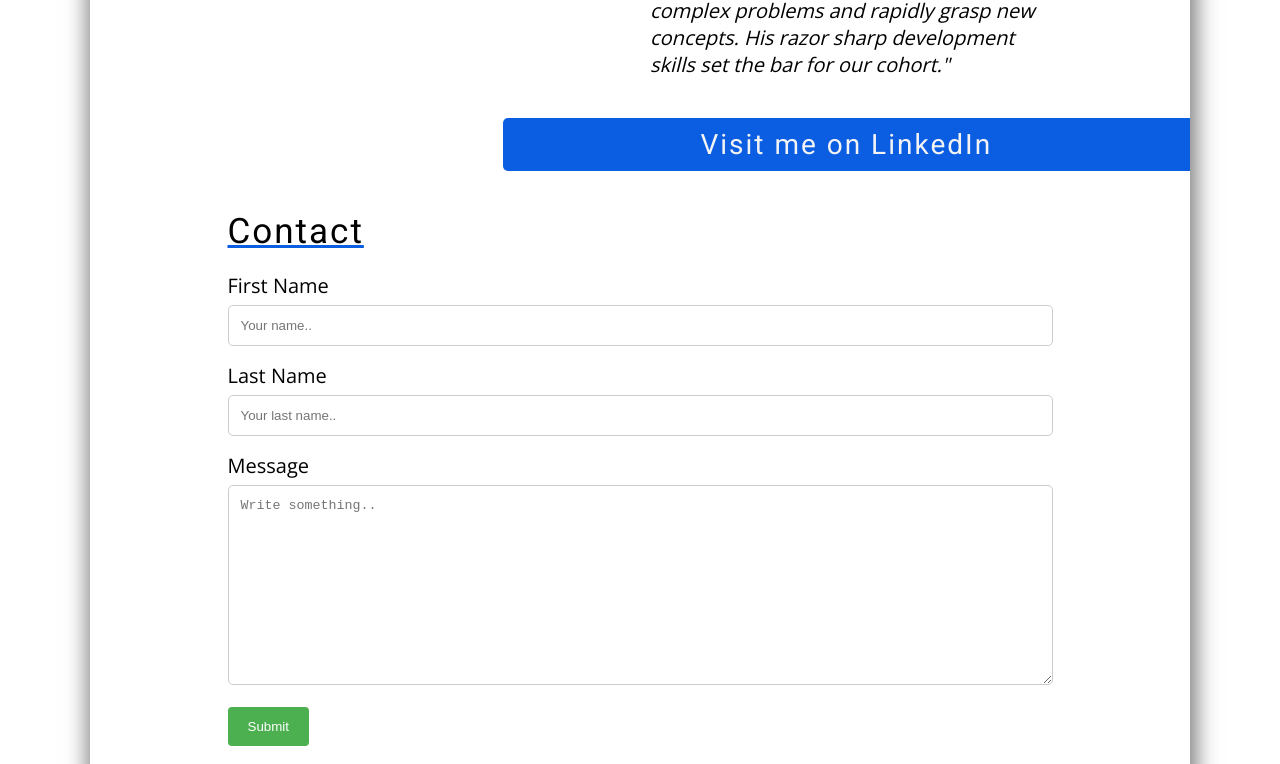
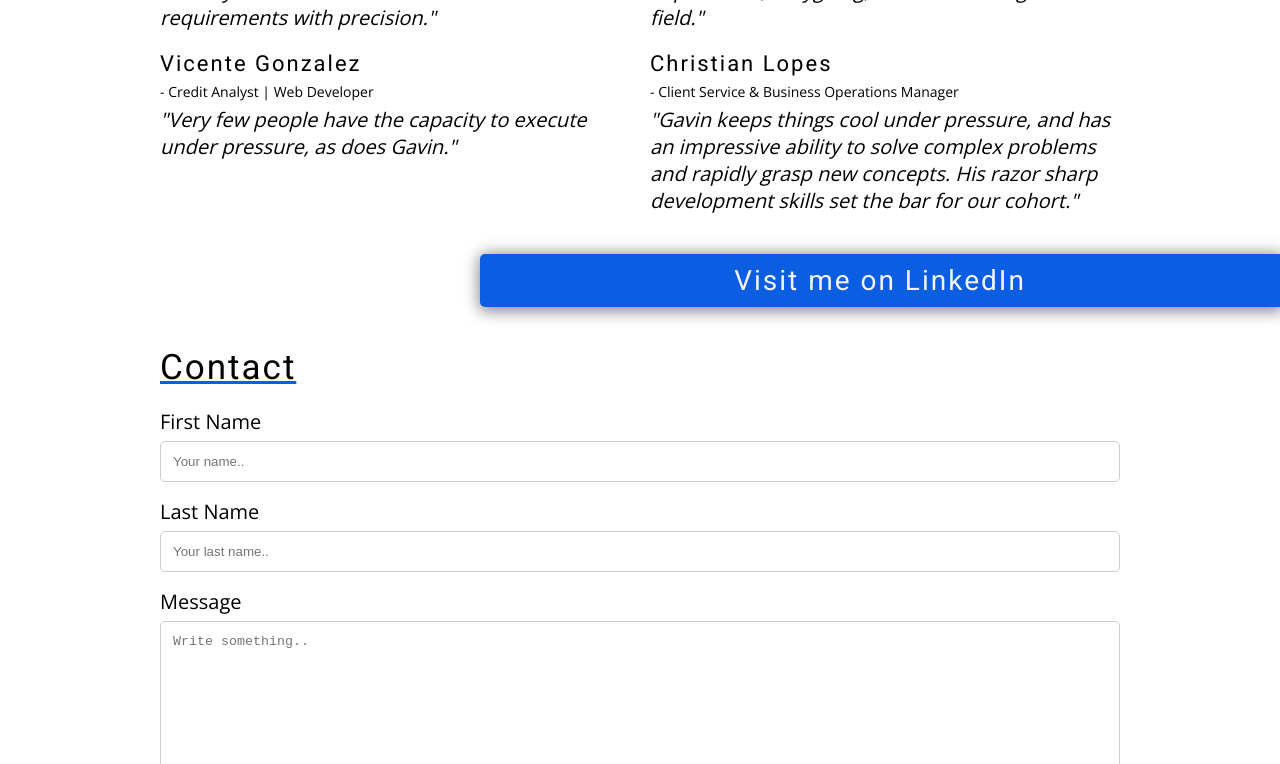
Before and after one commit to gavinquirk/gq-web, a website: page index.html in a window 1280 px wide. Shown: the part 2058-2822 px from the top of the page. Drawn offline with nearby package versions, Linux system fonts and the light colour scheme.

Commit message:
default box shadow, shortened nav transition, set max width from 1100 to 1366

```diff
--- a/style.css
+++ b/style.css
@@ -14,6 +14,7 @@
   --font-light: #f2f3f4;
   --bottom-margin: 20px;
   --default-border-radius: 5px;
+  --default-box-shadow: 1px 2px 15px 2px rgba(8, 8, 8, 0.5);
   --text-small: 14px;
 }
 
@@ -124,14 +125,14 @@ input[type='submit']:hover {
 
 .outer-container {
   display: grid;
-  grid-template-columns: minmax(0px, 1fr) minmax(350px, 1100px) minmax(0px, 1fr);
+  grid-template-columns: minmax(0px, 1fr) minmax(350px, 1366px) minmax(0px, 1fr);
 }
 
 .inner-container {
   grid-column: 2 / 3;
   display: grid;
   grid-template-columns: repeat(8, 1fr);
-  box-shadow: 2px 4px 20px 5px rgba(8, 8, 8, 0.5);
+  box-shadow: var(--default-box-shadow);
   position: relative;
 }
 
@@ -209,7 +210,7 @@ nav a {
   justify-content: center;
   align-items: center;
   font-size: 30px;
-  transition: all 0.5s;
+  transition: all 0.2s;
   z-index: 50;
   opacity: 0;
 }
@@ -270,7 +271,7 @@ nav a {
   padding: 20px;
   border: 1px solid rgb(139, 139, 139);
   border-radius: var(--default-border-radius);
-  box-shadow: 1px 2px 15px 2px rgba(8, 8, 8, 0.5);
+  box-shadow: var(--default-box-shadow);
 }
 
 #skills > .subcontainer > div {
@@ -357,6 +358,7 @@ nav a {
   justify-content: center;
   align-items: center;
   padding: 10px;
+  box-shadow: var(--default-box-shadow);
 }
 
 #linkedin .subcontainer h4 {
```
